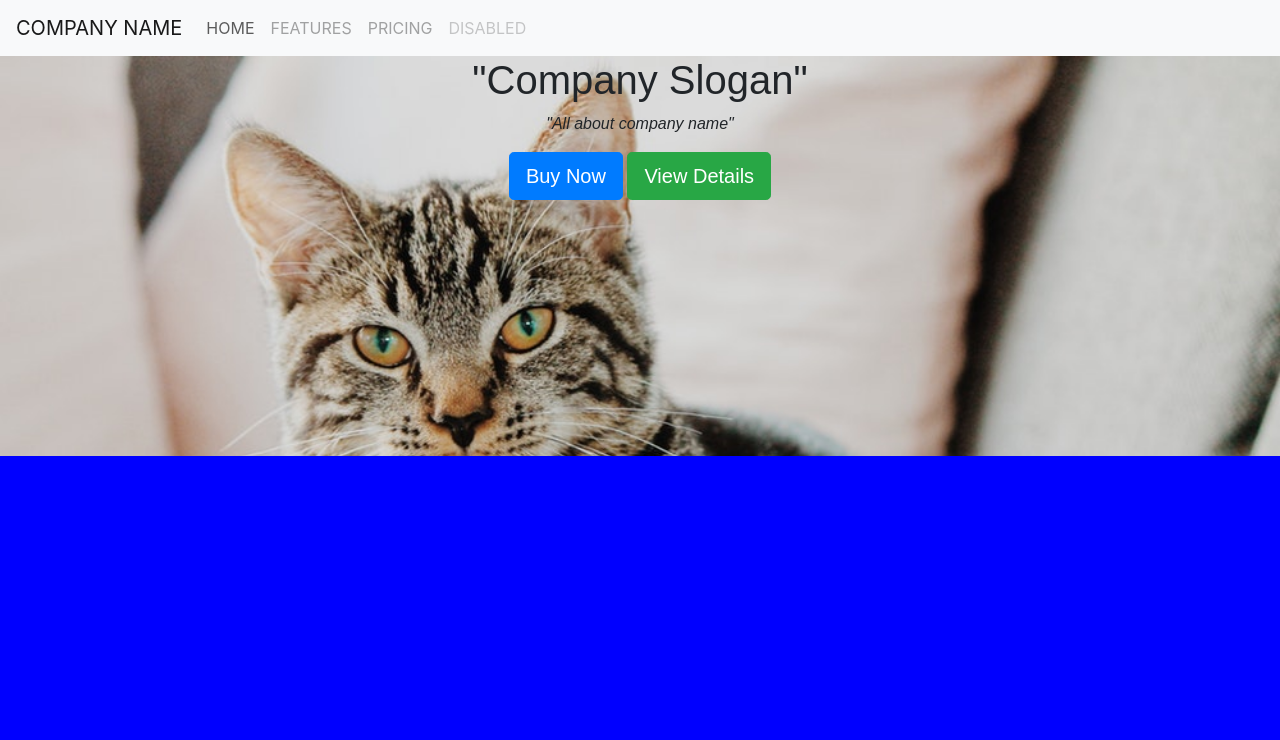
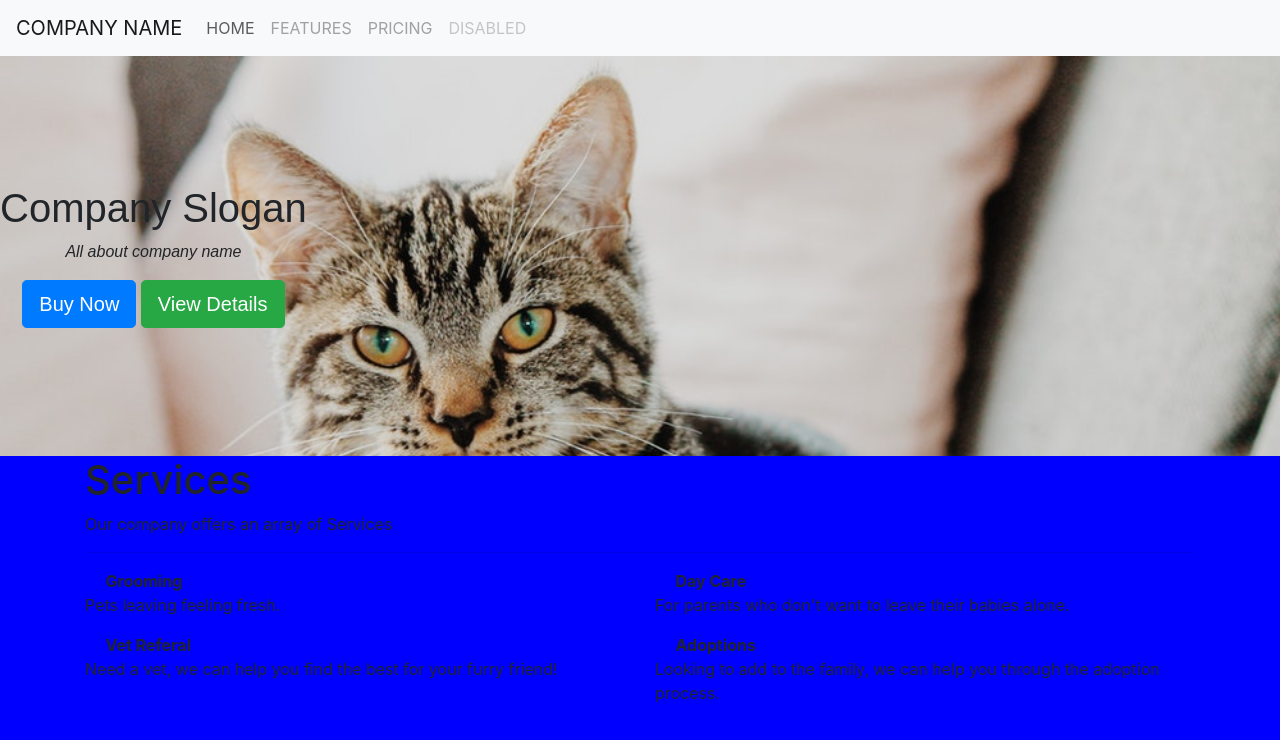
Before and after one commit to arirut614/hello_world, a plain HTML site: page index.html in a window 1280 px wide. Drawn offline with nearby package versions, Linux system fonts and the light colour scheme.

Commit message:
services

```diff
--- a/index.html
+++ b/index.html
@@ -6,6 +6,9 @@
   <!--links-->
   <link rel="stylesheet" href="https://stackpath.bootstrapcdn.com/bootstrap/4.2.1/css/bootstrap.min.css" integrity="sha384-GJzZqFGwb1QTTN6wy59ffF1BuGJpLSa9DkKMp0DgiMDm4iYMj70gZWKYbI706tWS" crossorigin="anonymous">
   <link rel="stylesheet" href="style.css" type="text/css" />
+  <link rel="stylesheet" href="https://use.fontawesome.com/releases/v5.7.1/css/all.css" integrity="sha384-fnmOCqbTlWIlj8LyTjo7mOUStjsKC4pOpQbqyi7RrhN7udi9RwhKkMHpvLbHG9Sr" crossorigin="anonymous">
+
+
 
 </head>
 
@@ -34,14 +37,43 @@
       </ul>
     </div>
   </nav>
-  <header >
+  <header class="d-flex align-items-center" >
     <div>
-      <h1>"Company Slogan"</h1>
-      <p>"All about company name"</p>
+      <h1>Company Slogan</h1>
+      <p>All about company name</p>
       <button class="btn btn-lg btn-primary">Buy Now</button>
       <button class="btn btn-lg btn-success">View Details</button>
     </div>
   </header>
+  <!--Services Section-->
+  <section class="services container">
+    <h1>Services</h1>
+    <p>Our company offers an array of Services</p>
+    <hr>
+    <div class="row">
+      <div class="col-md-6">
+        <i class="far fa-cat"></i>
+        <span><strong>Grooming</strong></span>
+        <p>Pets leaving feeling fresh.</p>
+      </div>
+      <div class="col-md-6">
+        <i class="far fa-cat"></i>
+        <span><strong>Day Care</strong></span>
+        <p>For parents who don't want to leave their babies alone.</p>
+      </div>
+      <div class="col-md-6">
+        <i class="far fa-cat"></i>
+        <span><strong>Vet Referal</strong></span>
+        <p>Need a vet, we can help you find the best for your furry friend!</p>
+      </div>
+       <div class="col-md-6">
+         <i class="far fa-cat"></i>
+        <span><strong>Adoptions</strong></span>
+        <p>Looking to add to the family, we can help you through the adoption process.</p>
+      </div>
+    </div>
+
+  </section>
 
    <!--Scripts-->
   <script src="https://code.jquery.com/jquery-3.3.1.slim.min.js" integrity="sha384-q8i/X+965DzO0rT7abK41JStQIAqVgRVzpbzo5smXKp4YfRvH+8abtTE1Pi6jizo" crossorigin="anonymous"></script>
```
